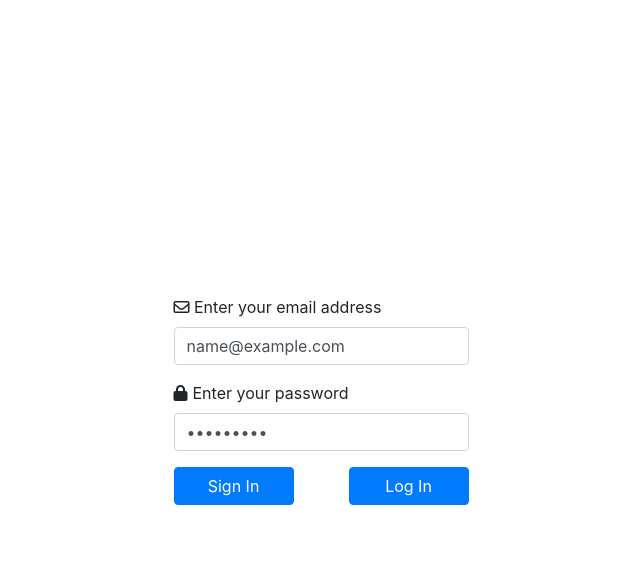
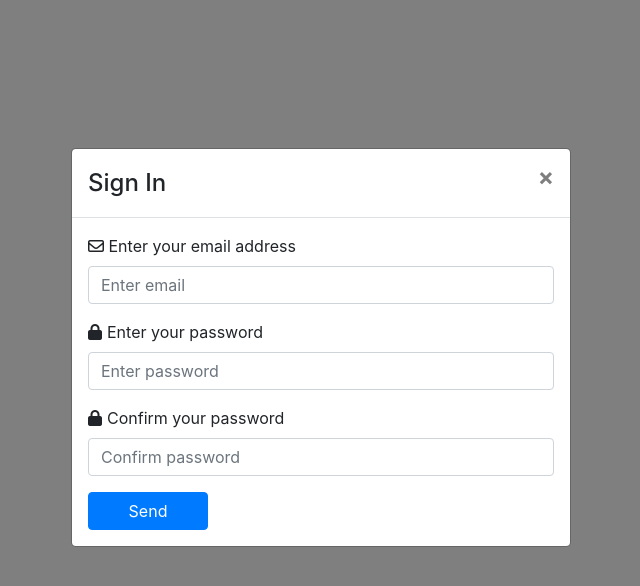
Before and after one commit to vovantais/frontend__apps, a React (Create React App) app: page / in a window 1280 px wide. Both pictures are taken after typing "name@example.com", "Sample123" into the empty fields and a click on the button "Sign In". Shown: the top 586 px of the page, without its empty margins (319-959 px from the left). Built offline with nearby package versions, Linux system fonts and the light colour scheme; no server answers.

Commit message:
fix : auth and domain

```diff
--- a/src/Components/LogInForm.js
+++ b/src/Components/LogInForm.js
@@ -1,57 +1,89 @@
 import React, { useState } from 'react';
-import { Modal, Form, Button } from 'react-bootstrap';
+import { Form, Button, Container } from 'react-bootstrap';
+import { Redirect } from 'react-router-dom';
 import { bindActionCreators } from 'redux';
 import { useDispatch, useSelector } from 'react-redux';
 import { AuthLogInFetch } from '../Redux/action-creators';
-function LogInForm(modal) {
+import styled from 'styled-components';
+import SignInForm from './SigInForm';
+
+const Section = styled.section`
+	width: 100%;
+   height: 100%;
+   display: flex;
+   flex-direction: column;
+   align-items: center;
+   align-content: center;
+   justify-content: center;
+   overflow: auto;
+   position: fixed;
+   top: 0;
+   left: 0;
+   right: 0;
+	bottom: 0;
+	padding: 0px 10px 0px 10px;
+
+`;
+function LogInForm() {
 
 	const initialState = {
 		email: '',
 		password: '',
 	};
+
 	const [UserInfo, SetUserInfo] = useState(initialState);
+	const [show, setShow] = useState(false);
 	const { isCheckAuth, isAuthAccsess } = useSelector(({ auth }) => auth);
 	const dispatch = useDispatch();
-	const authLogIn = bindActionCreators(AuthLogInFetch, dispatch);
+	const authLogin = bindActionCreators(AuthLogInFetch, dispatch);
 
 	const handleChangeInfo = (e) => {
-		console.log(e.target.value);
 		SetUserInfo({
 			...UserInfo,
 			[e.target.name]: e.target.value,
 		})
 	}
+
 	const handleSubmitForm = (e) => {
 		e.preventDefault();
 		SetUserInfo(initialState);
 	}
+
+	const handleClose = () => setShow(false);
+
+	const handleShow = (e) => {
+		e.preventDefault();
+		return setShow(true);
+	};
+
 	const handleLogIn = () => {
-		authLogIn({ ...UserInfo });
+		authLogin({ ...UserInfo });
 	}
 
-	return (
-		<Modal show={modal.showModal} onHide={modal.closeModal} style={{ marginTop: 120, }} >
-			<Modal.Header closeButton>
-				<Modal.Title>Log In</Modal.Title>
-			</Modal.Header>
-			<Modal.Body>
+	const AuthorizationForm = (
+		<Container>
+			<Section>
 				<Form onSubmit={handleSubmitForm}>
-					<Form.Group controlId="formBasicEmail">
-						<Form.Label><i className="far fa-envelope"></i> Enter your email address</Form.Label>
+					<Form.Group controlId="formBasicEmail" style={{ position: 'relative' }}>
+						<Form.Label> <i className="far fa-envelope"></i> Enter your email address</Form.Label>
 						<Form.Control type="email" name='email' placeholder="Enter email"
 							onChange={handleChangeInfo} value={UserInfo.email} />
 					</Form.Group>
 					<Form.Group controlId="formBasicPassword">
-						<Form.Label><i className="fas fa-lock"></i>Enter your password</Form.Label>
+						<Form.Label ><i className="fas fa-lock"></i>Enter your password</Form.Label>
 						<Form.Control type="password" name='password' placeholder="Enter password"
 							onChange={handleChangeInfo} value={UserInfo.password} />
 					</Form.Group>
-					<Button variant='primary' type='submit' name='btnLog'
-						style={{ width: 120 }} onClick={handleLogIn} disabled={isCheckAuth}>Log In</Button>
+					<Button variant='primary' type='submit' name='btnSign' onClick={handleLogIn}
+						style={{ marginRight: 55, width: 120 }} disabled={isCheckAuth} >Log In</Button>
+					<Button variant='primary' type='submit' name='btnLog' onClick={handleShow}
+						style={{ width: 120 }}> Sign In</Button>
 				</Form>
-			</Modal.Body>
-		</Modal >
-	)
+			</Section>
+			<SignInForm showModal={show} closeModal={handleClose} />
+		</Container>
+	);
+	return isAuthAccsess ? <Redirect to='/homepage' /> : AuthorizationForm;
 }
 
 export default LogInForm;
--- /dev/null
+++ b/src/Components/SiginForm.js
@@ -0,0 +1,69 @@
+import React, { useState } from 'react';
+import { Modal, Form, Button } from 'react-bootstrap';
+import { bindActionCreators } from 'redux';
+import { useDispatch, useSelector } from 'react-redux';
+import { AuthSignInFetch } from '../Redux/action-creators';
+
+function SigInForm(modal) {
+
+	const initialState = {
+		email: '',
+		password: '',
+		confirmPassword: '',
+	};
+	const [UserInfo, SetUserInfo] = useState(initialState);
+	const { isCheckAuth, isAuthAccsess } = useSelector(({ auth }) => auth);
+	const dispatch = useDispatch();
+	const authSigIn = bindActionCreators(AuthSignInFetch, dispatch);
+
+	const handleChangeInfo = (e) => {
+		console.log(e.target.value);
+		SetUserInfo({
+			...UserInfo,
+			[e.target.name]: e.target.value,
+		})
+	}
+	const handleSubmitForm = (e) => {
+		e.preventDefault();
+		// todo =================
+		if (UserInfo.password !== UserInfo.confirmPassword) {
+			console.log('Forbidden');
+		}
+		SetUserInfo(initialState);
+		e.preventDefault();
+	}
+	const handleSignIn = () => {
+		authSigIn({ ...UserInfo });
+	}
+
+	return (
+		<Modal show={modal.showModal} onHide={modal.closeModal} style={{ marginTop: 120, }} >
+			<Modal.Header closeButton>
+				<Modal.Title>Sign In</Modal.Title>
+			</Modal.Header>
+			<Modal.Body>
+				<Form onSubmit={handleSubmitForm}>
+					<Form.Group controlId="formBasicEmail">
+						<Form.Label><i className="far fa-envelope"></i> Enter your email address</Form.Label>
+						<Form.Control type="email" name='email' placeholder="Enter email"
+							onChange={handleChangeInfo} value={UserInfo.email} />
+					</Form.Group>
+					<Form.Group controlId="formBasicPassword">
+						<Form.Label><i className="fas fa-lock"></i>Enter your password</Form.Label>
+						<Form.Control type="password" name='password' placeholder="Enter password"
+							onChange={handleChangeInfo} value={UserInfo.password} />
+					</Form.Group>
+					<Form.Group controlId="formBasicConfirmPassword">
+						<Form.Label><i className="fas fa-lock"></i>Confirm your password</Form.Label>
+						<Form.Control type="password" name='confirmPassword' placeholder="Confirm password"
+							onChange={handleChangeInfo} value={UserInfo.confirmPassword} />
+					</Form.Group>
+					<Button variant='primary' type='submit' name='btnLog'
+						style={{ width: 120 }} onClick={handleSignIn} disabled={isCheckAuth}>Send</Button>
+				</Form>
+			</Modal.Body>
+		</Modal >
+	)
+}
+
+export default SigInForm;
--- a/src/Components/SignInForm.js
+++ /dev/null
@@ -1,89 +0,0 @@
-import React, { useState } from 'react';
-import { Form, Button, Container } from 'react-bootstrap';
-import { Redirect } from 'react-router-dom';
-import { bindActionCreators } from 'redux';
-import { useDispatch, useSelector } from 'react-redux';
-import { AuthSignInFetch } from '../Redux/action-creators';
-import styled from 'styled-components';
-import LogInForm from './LogInForm';
-
-const Section = styled.section`
-	width: 100%;
-   height: 100%;
-   display: flex;
-   flex-direction: column;
-   align-items: center;
-   align-content: center;
-   justify-content: center;
-   overflow: auto;
-   position: fixed;
-   top: 0;
-   left: 0;
-   right: 0;
-	bottom: 0;
-	padding: 0px 10px 0px 10px;
-
-`;
-function SignInForm() {
-
-	const initialState = {
-		email: '',
-		password: '',
-	};
-
-	const [UserInfo, SetUserInfo] = useState(initialState);
-	const [show, setShow] = useState(false);
-	const { isCheckAuth, isAuthAccsess } = useSelector(({ auth }) => auth);
-	const dispatch = useDispatch();
-	const authSignIn = bindActionCreators(AuthSignInFetch, dispatch);
-
-	const handleChangeInfo = (e) => {
-		SetUserInfo({
-			...UserInfo,
-			[e.target.name]: e.target.value,
-		})
-	}
-
-	const handleSubmitForm = (e) => {
-		e.preventDefault();
-		SetUserInfo(initialState);
-	}
-
-	const handleClose = () => setShow(false);
-
-	const handleShow = (e) => {
-		e.preventDefault();
-		return setShow(true);
-	};
-
-	const handleSignIn = () => {
-		authSignIn({ ...UserInfo });
-	}
-
-	const AuthorizationForm = (
-		<Container>
-			<Section>
-				<Form onSubmit={handleSubmitForm}>
-					<Form.Group controlId="formBasicEmail" style={{ position: 'relative' }}>
-						<Form.Label> <i className="far fa-envelope"></i> Enter your email address</Form.Label>
-						<Form.Control type="email" name='email' placeholder="Enter email"
-							onChange={handleChangeInfo} value={UserInfo.email} />
-					</Form.Group>
-					<Form.Group controlId="formBasicPassword">
-						<Form.Label ><i className="fas fa-lock"></i>Enter your password</Form.Label>
-						<Form.Control type="password" name='password' placeholder="Enter password"
-							onChange={handleChangeInfo} value={UserInfo.password} />
-					</Form.Group>
-					<Button variant='primary' type='submit' name='btnSign' onClick={handleSignIn}
-						style={{ marginRight: 55, width: 120 }} disabled={isCheckAuth} >Sign In</Button>
-					<Button variant='primary' type='submit' name='btnLog' onClick={handleShow}
-						style={{ width: 120 }}>Log In</Button>
-				</Form>
-			</Section>
-			<LogInForm showModal={show} closeModal={handleClose} />
-		</Container>
-	);
-	return isAuthAccsess ? <Redirect to='/homepage' /> : AuthorizationForm;
-}
-
-export default SignInForm;
--- a/src/Redux/action-creators.js
+++ b/src/Redux/action-creators.js
@@ -10,15 +10,33 @@ import {
 	AUTH_LOGIN_FAILURE
 } from './action-types';
 
+// * Auth Log In
+export const AuthLogInFetch = (loginPayload) => (dispatch) => {
+	dispatch({
+		type: AUTH_LOGIN_FETCH,
+	})
+	axios.post(`${API_URI}/Login`, { ...loginPayload })
+		.then(res => dispatch(AuthLogInSuccess(res.data)))
+		.catch(err => dispatch(AuthLogInFail(err.data)))
+
+};
+export const AuthLogInSuccess = (payload) => ({
+	type: AUTH_LOGIN_SUCCESS,
+	payload,
+});
+export const AuthLogInFail = (payload) => ({
+	type: AUTH_LOGIN_FAILURE,
+	payload,
+});
+
 //  * Auth Sign In
 export const AuthSignInFetch = (sigInPyload) => (dispatch) => {
 	dispatch({
 		type: AUTH_SIGNIN_FETCH,
 	})
-	axios.post(`${API_URI}/Signin`, { ...sigInPyload })
+	axios.post(`${API_URI}/registration`, { ...sigInPyload })
 		.then(res => dispatch(AuthSignInSuccess(res.data)))
 		.catch(err => dispatch(AuthSignInFail(err.data)))
-
 };
 export const AuthSignInSuccess = (payload) => ({
 	type: AUTH_SIGNIN_SUCCESS,
@@ -28,22 +46,3 @@ export const AuthSignInFail = (payload) => ({
 	type: AUTH_SIGNIN_FAILURE,
 	payload,
 });
-
-// * Auth Log In
-
-export const AuthLogInFetch = (loginPayload) => (dispatch) => {
-	dispatch({
-		type: AUTH_LOGIN_FETCH,
-	})
-	axios.post(`${API_URI}/Login`, { ...loginPayload })
-		.then(res => dispatch(AuthLogInSuccess(res.data)))
-		.catch(err => dispatch(AuthLogInFail(err.data)))
-};
-export const AuthLogInSuccess = (payload) => ({
-	type: AUTH_LOGIN_SUCCESS,
-	payload,
-});
-export const AuthLogInFail = (payload) => ({
-	type: AUTH_LOGIN_FAILURE,
-	payload,
-});
--- a/src/Redux/action-types.js
+++ b/src/Redux/action-types.js
@@ -1,8 +1,9 @@
+// ! log in
+export const AUTH_LOGIN_FETCH = 'AUTH_LOGIN_FETCH';
+export const AUTH_LOGIN_SUCCESS = 'AUTH_LOGIN_SUCCESS';
+export const AUTH_LOGIN_FAILURE = 'AUTH_LOGIN_FAILURE';
+
 // ! Sign in
 export const AUTH_SIGNIN_FETCH = 'AUTH_SIGNIN_FETCH';
 export const AUTH_SIGNIN_SUCCESS = 'AUTH_SIGNIN_SUCCESS';
 export const AUTH_SIGNIN_FAILURE = 'AUTH_SIGNIN_FAILURE';
-// ! log in
-export const AUTH_LOGIN_FETCH = 'AUTH_LOGIN_FETCH';
-export const AUTH_LOGIN_SUCCESS = 'AUTH_LOGIN_SUCCESS';
-export const AUTH_LOGIN_FAILURE = 'AUTH_LOGIN_FAILURE';
--- a/src/Redux/reducers.js
+++ b/src/Redux/reducers.js
@@ -12,6 +12,20 @@ import {
 const AuthReduser = (prevState = {}, action) => {
 	const { ...state } = prevState;
 	switch (action.type) {
+		case AUTH_LOGIN_FETCH:
+			return {
+				isCheckAuth: true,
+			}
+		case AUTH_LOGIN_SUCCESS:
+			return {
+				isCheckAuth: false,
+				token: action.payload.token,
+				isAuthAccsess: true,
+			}
+		case AUTH_LOGIN_FAILURE:
+			return {
+				isCheckAuth: false,
+			}
 		case AUTH_SIGNIN_FETCH:
 			return {
 				isCheckAuth: true,
@@ -19,22 +33,8 @@ const AuthReduser = (prevState = {}, action) => {
 		case AUTH_SIGNIN_SUCCESS:
 			return {
 				isCheckAuth: false,
-				token: action.payload.token,
-				isAuthAccsess: true,
 			}
 		case AUTH_SIGNIN_FAILURE:
-			return {
-				isCheckAuth: false,
-			}
-		case AUTH_LOGIN_FETCH:
-			return {
-				isCheckAuth: true,
-			}
-		case AUTH_LOGIN_SUCCESS:
-			return {
-				isCheckAuth: false,
-			}
-		case AUTH_LOGIN_FAILURE:
 			return {
 				isCheckAuth: false,
 			}
--- a/src/Wrapper/Wrapper.js
+++ b/src/Wrapper/Wrapper.js
@@ -4,7 +4,7 @@ import {
 	Switch,
 	Route,
 } from "react-router-dom";
-import SignInForm from '../Components/SignInForm';
+import LogInForm from '../Components/LogInForm';
 import HomePage from '../Components/HomePage';
 
 function Wrapper() {
@@ -13,7 +13,7 @@ function Wrapper() {
 			<Router>
 				<Switch>
 					<Route exact path='/'>
-						<SignInForm />
+						<LogInForm />
 					</Route>
 					<Route exact path='/homepage'>
 						<HomePage />
```
